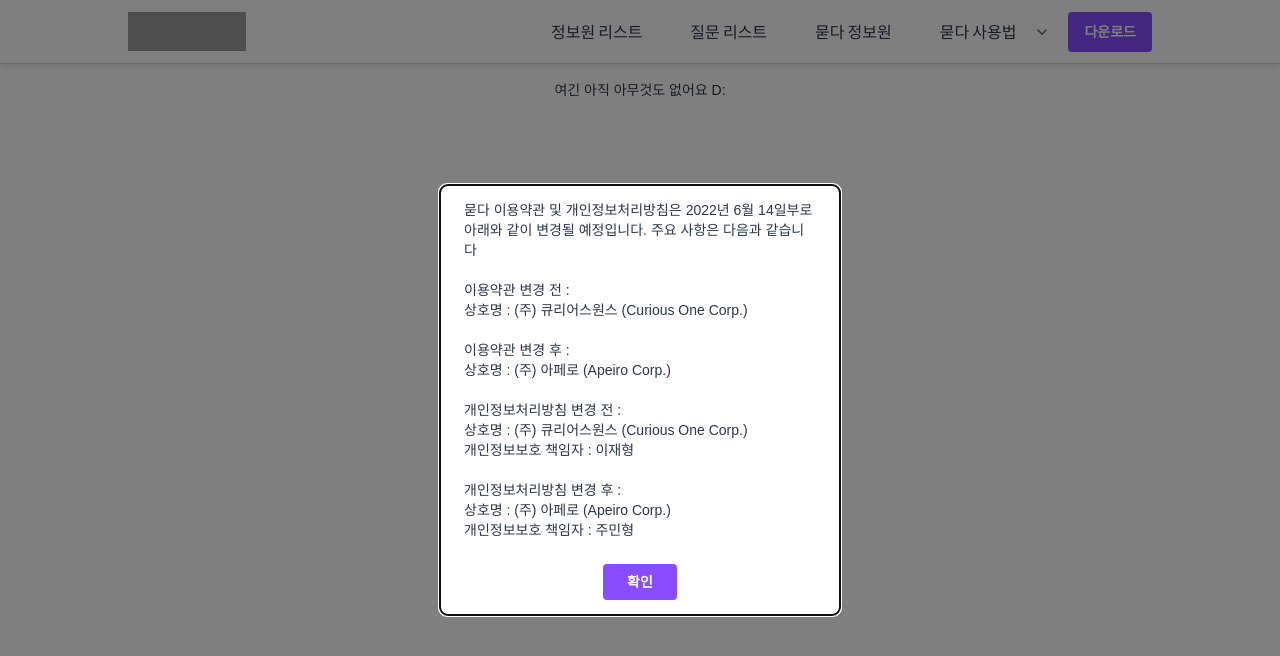
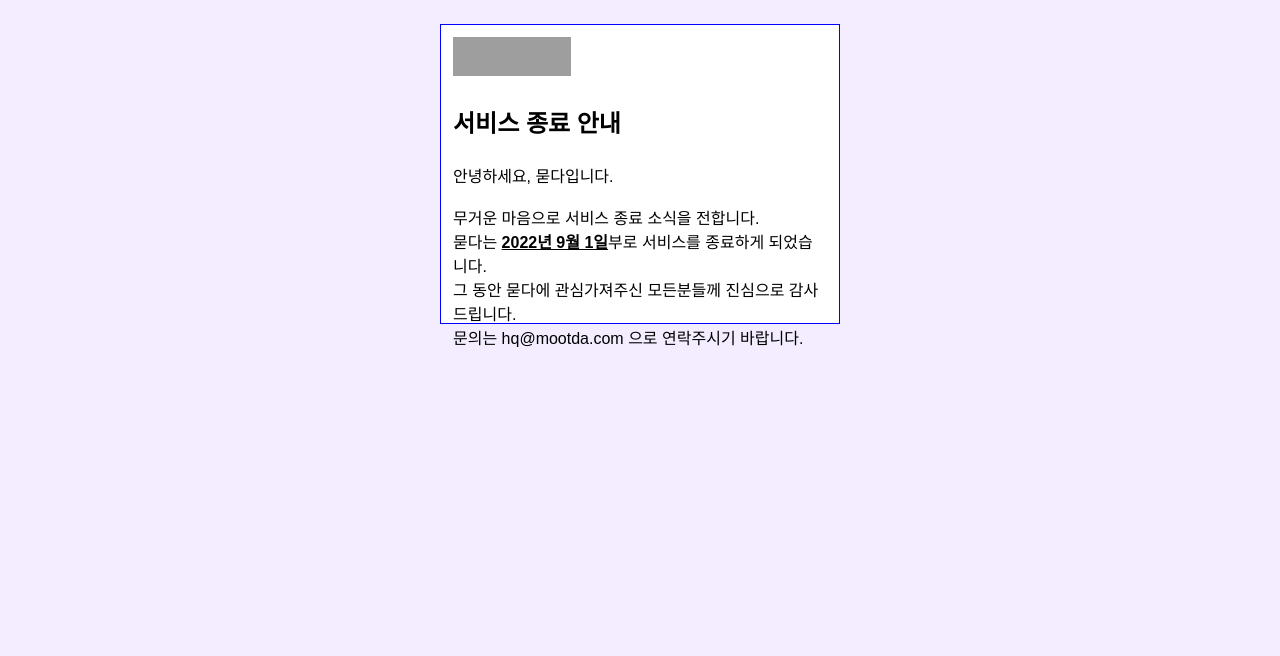
Before and after one commit to minhyung-joo/mootda-web, a Next.js app: page /closed in a window 1280 px wide. Before the commit this address had no page. Shown: the top 656 px of the page. Built offline with nearby package versions, Linux system fonts and the light colour scheme; grey boxes are pictures that could not be loaded.

Commit message:
close popup and url impl

```diff
--- /dev/null
+++ b/pages/closed.tsx
@@ -0,0 +1,8 @@
+import React from 'react';
+import ClosedView from '../src/views/Closed';
+
+const Closed = () => {
+    return <ClosedView />
+};
+
+export default Closed;
--- /dev/null
+++ b/src/views/Closed/Closed.tsx
@@ -0,0 +1,57 @@
+import { makeStyles } from '@material-ui/core';
+import React, { useEffect, useState } from 'react';
+
+const useStyles = makeStyles(theme => {
+    return {
+        root: {
+            width: '100%',
+            height: '100vh',
+            backgroundColor: 'rgba(102, 26, 255, 0.08)',
+            padding: 24,
+        },
+        endMessageBox: {
+            width: 400,
+            height: 300,
+            margin: 'auto',
+            backgroundColor: 'white',
+            border: '1px solid blue',
+            padding: 12,
+        },
+        endHeader: {
+            fontWeight: 'bold',
+            fontSize: 24,
+            marginBottom: 24,
+        },
+        endText: {
+            fontSize: 16,
+        },
+        logo: {
+            width: 118,
+            height: 38.5,
+            marginBottom: 24,
+        }
+    }
+})
+
+const Closed = ({}): JSX.Element => {
+    const classes = useStyles();
+
+    return (
+        <div className={classes.root}>
+            <div className={classes.endMessageBox}>
+                <img className={classes.logo} src="https://www.mootda.com/_next/static/images/logo-5e5e75f3b8c413f76587405e4adcf255.png" alt="logo" />
+                <div className={classes.endHeader}>
+                    서비스 종료 안내
+                </div>
+                <div className={classes.endText}>안녕하세요, 묻다입니다.<br /><br />
+무거운 마음으로 서비스 종료 소식을 전합니다.<br />
+묻다는 <b><u>2022년 9월 1일</u></b>부로 서비스를 종료하게 되었습니다.<br />
+그 동안 묻다에 관심가져주신 모든분들께 진심으로 감사드립니다.<br />
+문의는 hq@mootda.com 으로 연락주시기 바랍니다.
+                </div>
+            </div>
+        </div>
+    )
+}
+
+export default Closed;
--- /dev/null
+++ b/src/views/Closed/index.ts
@@ -0,0 +1 @@
+export { default } from './Closed';
--- a/src/views/Main/Main.tsx
+++ b/src/views/Main/Main.tsx
@@ -52,6 +52,27 @@
                 marginBottom: 6.75,
             },
         },
+        endModalBody: {
+            position: 'absolute',
+            top: 'calc(50% - 150px)',
+            left: 'calc(50% - 175px)',
+            display: 'flex',
+            width: 350,
+            height: 300,
+            padding: 24,
+            justifyContent: 'center',
+            alignItems: 'center',
+            backgroundColor: 'white',
+            flexDirection: 'column',
+        },
+        endHeader: {
+            fontWeight: 'bold',
+            fontSize: 24,
+            marginBottom: 24,
+        },
+        endText: {
+            fontSize: 16,
+        },
         alertBody: {
             position: 'absolute',
             top: 'calc(50% - 215px)',
@@ -86,6 +107,7 @@
     const classes = useStyles();
     const [sidebarOpen, setSidebarOpen] = useState(false);
     const [downloadModalOpen, setDownloadModalOpen] = useState(false);
+    const [endModalOpen, setEndModalOpen] = useState(true);
     const [alertOpen, setAlertOpen] = useState(false);
 
     useEffect(() => {
@@ -123,6 +145,22 @@
                         variant="temporary"
                     />
                 </div>
+                <Modal
+                    open={endModalOpen}
+                    onClose={() => setEndModalOpen(false)}
+                    aria-labelledby="simple-modal-title"
+                    aria-describedby="simple-modal-description"
+                >
+                    <div className={classes.endModalBody}>
+                        <div className={classes.endHeader}>서비스 종료 안내</div>
+                        <div className={classes.endText}>안녕하세요, 묻다입니다.<br /><br />
+무거운 마음으로 서비스 종료 소식을 전합니다.<br />
+묻다는 <b><u>2022년 9월 1일</u></b>부로 서비스를 종료하게 되었습니다.<br />
+그 동안 묻다에 관심가져주신 모든분들께 진심으로 감사드립니다.<br />
+문의는 hq@mootda.com 으로 연락주시기 바랍니다.
+                        </div>
+                    </div>
+                </Modal>
                 <Modal
                     open={downloadModalOpen}
                     onClose={() => setDownloadModalOpen(false)}
```
